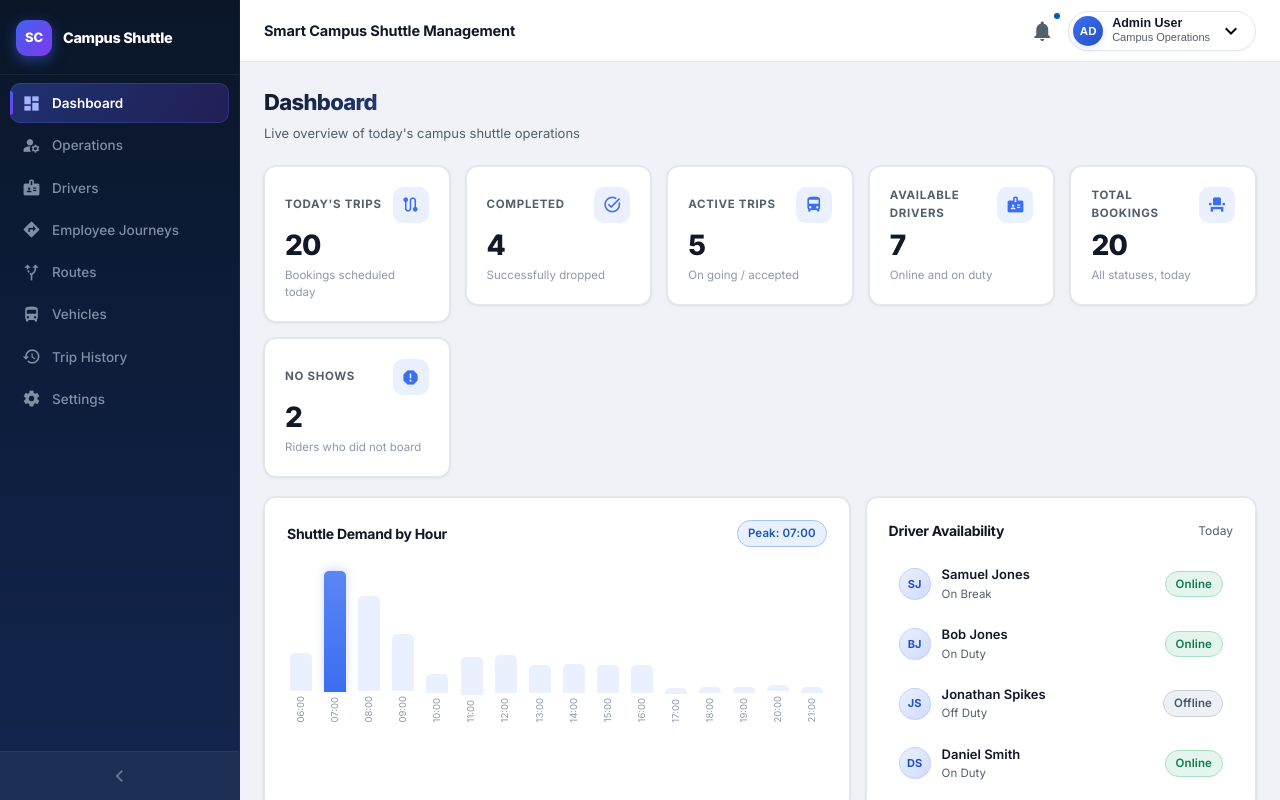
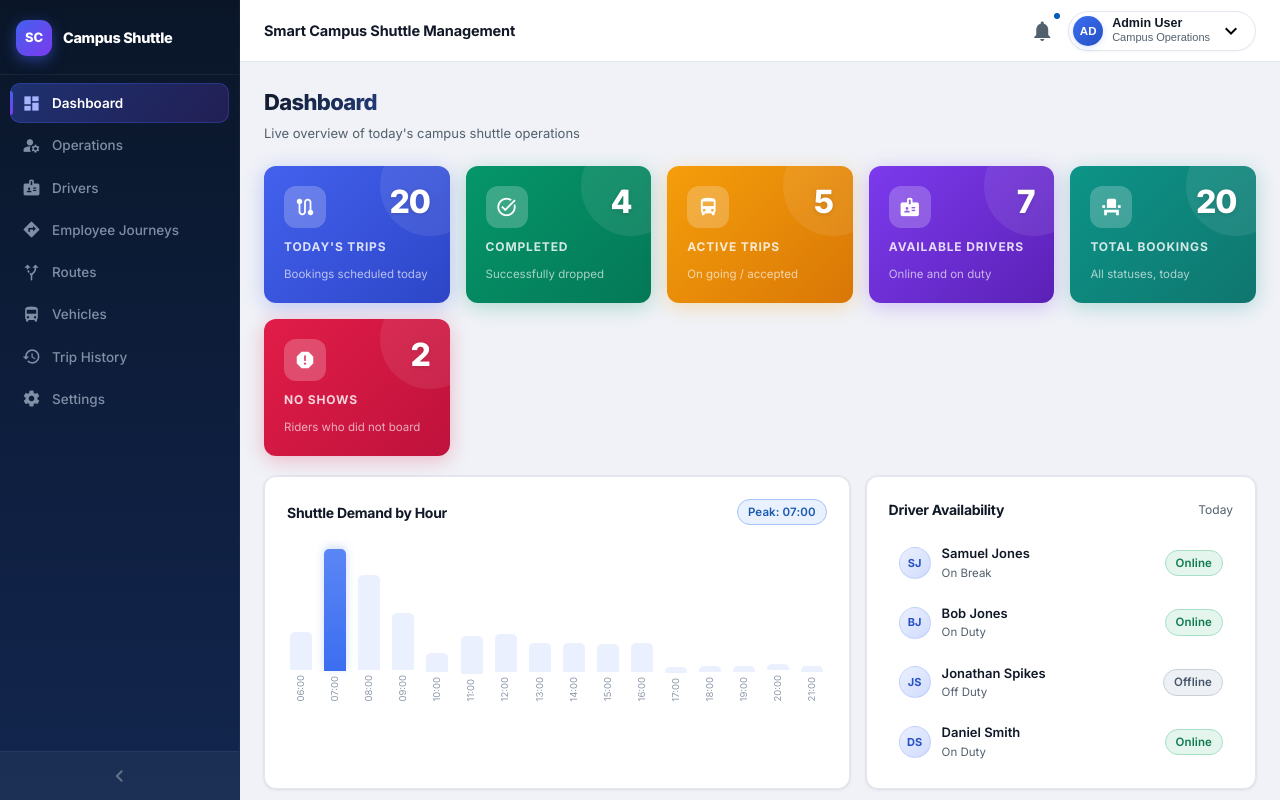
Before and after one commit to K-dotKishan/smart-shuttle-management-system, an Angular app: page /dashboard in a window 1280 px wide. Built offline with nearby package versions, Linux system fonts and the light colour scheme.

Commit message:
feat: enhance dashboard stat cards

```diff
--- a/src/app/shared/components/stat-card/stat-card.component.ts
+++ b/src/app/shared/components/stat-card/stat-card.component.ts
@@ -1,5 +1,15 @@
 import { ChangeDetectionStrategy, Component, input } from '@angular/core';
 import { MatIconModule } from '@angular/material/icon';
+
+const CARD_THEMES: Record<string, { gradient: string; iconBg: string; iconColor: string; glow: string }> = {
+  blue:    { gradient: 'linear-gradient(135deg,#4361ee 0%,#2d46c7 100%)', iconBg: 'rgba(255,255,255,0.22)', iconColor: '#fff', glow: 'rgba(67,97,238,0.30)' },
+  emerald: { gradient: 'linear-gradient(135deg,#059669 0%,#047857 100%)', iconBg: 'rgba(255,255,255,0.22)', iconColor: '#fff', glow: 'rgba(5,150,105,0.28)' },
+  amber:   { gradient: 'linear-gradient(135deg,#f59e0b 0%,#d97706 100%)', iconBg: 'rgba(255,255,255,0.22)', iconColor: '#fff', glow: 'rgba(245,158,11,0.28)' },
+  violet:  { gradient: 'linear-gradient(135deg,#7c3aed 0%,#5b21b6 100%)', iconBg: 'rgba(255,255,255,0.22)', iconColor: '#fff', glow: 'rgba(124,58,237,0.28)' },
+  teal:    { gradient: 'linear-gradient(135deg,#0d9488 0%,#0f766e 100%)', iconBg: 'rgba(255,255,255,0.22)', iconColor: '#fff', glow: 'rgba(13,148,136,0.28)' },
+  rose:    { gradient: 'linear-gradient(135deg,#e11d48 0%,#be123c 100%)', iconBg: 'rgba(255,255,255,0.22)', iconColor: '#fff', glow: 'rgba(225,29,72,0.28)' },
+  sky:     { gradient: 'linear-gradient(135deg,#0284c7 0%,#0369a1 100%)', iconBg: 'rgba(255,255,255,0.22)', iconColor: '#fff', glow: 'rgba(2,132,199,0.28)' },
+};
 
 @Component({
   selector: 'app-stat-card',
@@ -7,16 +17,18 @@ import { MatIconModule } from '@angular/material/icon';
   changeDetection: ChangeDetectionStrategy.OnPush,
   imports: [MatIconModule],
   template: `
-    <div class="stat-card">
+    <div class="stat-card" [style.background]="theme().gradient" [style.box-shadow]="'0 4px 20px ' + theme().glow">
       <div class="stat-top">
-        <span class="stat-label">{{ label() }}</span>
-        @if (icon()) {
-          <div class="stat-icon-wrap" [style.background]="iconBg()">
-            <mat-icon [style.color]="accent()">{{ icon() }}</mat-icon>
-          </div>
-        }
+        <div class="stat-icon-wrap" [style.background]="theme().iconBg">
+          @if (icon()) {
+            <mat-icon [style.color]="theme().iconColor">{{ icon() }}</mat-icon>
+          }
+        </div>
+        <div class="stat-badge">
+          <span class="stat-value">{{ value() }}</span>
+        </div>
       </div>
-      <div class="stat-value">{{ value() }}</div>
+      <div class="stat-label">{{ label() }}</div>
       @if (hint()) {
         <div class="stat-hint">{{ hint() }}</div>
       }
@@ -24,55 +36,74 @@ import { MatIconModule } from '@angular/material/icon';
   `,
   styles: [`
     .stat-card {
-      background: var(--color-surface);
-      border: 1px solid var(--color-border);
       border-radius: var(--radius-lg);
       padding: 20px;
-      box-shadow: var(--shadow-sm);
       display: flex;
       flex-direction: column;
-      gap: 6px;
-      transition: box-shadow var(--transition-base), transform var(--transition-base);
+      gap: 10px;
       cursor: default;
+      position: relative;
+      overflow: hidden;
+      transition: transform var(--transition-base), box-shadow var(--transition-base);
+      animation: fadeUp 0.3s both;
+      border: none;
+    }
+    .stat-card::after {
+      content: '';
+      position: absolute;
+      top: -30px;
+      right: -30px;
+      width: 100px;
+      height: 100px;
+      border-radius: 50%;
+      background: rgba(255,255,255,0.08);
+      pointer-events: none;
     }
     .stat-card:hover {
-      box-shadow: var(--shadow-md);
-      transform: translateY(-1px);
+      transform: translateY(-3px) scale(1.01);
+    }
+    @keyframes fadeUp {
+      from { opacity: 0; transform: translateY(14px); }
+      to   { opacity: 1; transform: translateY(0); }
     }
     .stat-top {
       display: flex;
-      align-items: center;
+      align-items: flex-start;
       justify-content: space-between;
     }
-    .stat-label {
-      font-size: 11.5px;
-      font-weight: 700;
-      color: var(--color-text-muted);
-      text-transform: uppercase;
-      letter-spacing: 0.06em;
-    }
     .stat-icon-wrap {
-      width: 36px;
-      height: 36px;
-      border-radius: 10px;
+      width: 42px;
+      height: 42px;
+      border-radius: 12px;
       display: flex;
       align-items: center;
       justify-content: center;
       flex-shrink: 0;
+      backdrop-filter: blur(4px);
     }
-    .stat-icon-wrap mat-icon { font-size: 19px; width: 19px; height: 19px; }
+    .stat-icon-wrap mat-icon { font-size: 22px; width: 22px; height: 22px; }
+    .stat-badge {
+      display: flex;
+      align-items: center;
+    }
     .stat-value {
-      font-size: 28px;
+      font-size: 32px;
       font-weight: 800;
-      color: var(--color-text);
+      color: #fff;
       line-height: 1;
-      letter-spacing: -0.03em;
-      margin-top: 2px;
+      letter-spacing: -0.04em;
+      text-shadow: 0 1px 4px rgba(0,0,0,0.15);
+    }
+    .stat-label {
+      font-size: 12px;
+      font-weight: 700;
+      color: rgba(255,255,255,0.82);
+      text-transform: uppercase;
+      letter-spacing: 0.07em;
     }
     .stat-hint {
       font-size: 11.5px;
-      color: var(--color-text-faint);
-      margin-top: 2px;
+      color: rgba(255,255,255,0.65);
     }
   `],
 })
@@ -81,15 +112,20 @@ export class StatCardComponent {
   value = input.required<string | number>();
   hint = input<string>('');
   icon = input<string>('');
-  accent = input<string>('var(--color-primary)');
+  accent = input<string>('blue');
+  colorTheme = input<string>('blue');
 
-  iconBg() {
+  theme() {
+    // Allow passing color theme name or derive from accent
+    const t = this.colorTheme();
+    if (CARD_THEMES[t]) return CARD_THEMES[t];
     const a = this.accent();
-    // derive a soft background from the accent
-    if (a === 'var(--color-primary)' || a === '#3b6ef0' || a === '#2f5fdb') return 'var(--color-primary-light)';
-    if (a.includes('#178') || a.includes('17824f') || a.includes('0f7b')) return 'var(--color-success-bg)';
-    if (a.includes('#a15') || a.includes('9a52')) return 'var(--color-warning-bg)';
-    if (a.includes('#b32') || a.includes('be2c') || a.includes('b3261e')) return 'var(--color-danger-bg)';
-    return 'var(--color-primary-light)';
+    if (a.includes('059669') || a.includes('0f7b') || a.includes('17824f')) return CARD_THEMES['emerald'];
+    if (a.includes('d977') || a.includes('9a52') || a.includes('a15c')) return CARD_THEMES['amber'];
+    if (a.includes('7c3a') || a.includes('8b5c')) return CARD_THEMES['violet'];
+    if (a.includes('e11d') || a.includes('be2c') || a.includes('b3261e')) return CARD_THEMES['rose'];
+    if (a.includes('0284') || a.includes('0ea5')) return CARD_THEMES['sky'];
+    if (a.includes('0d94') || a.includes('0f76')) return CARD_THEMES['teal'];
+    return CARD_THEMES['blue'];
   }
 }
```
